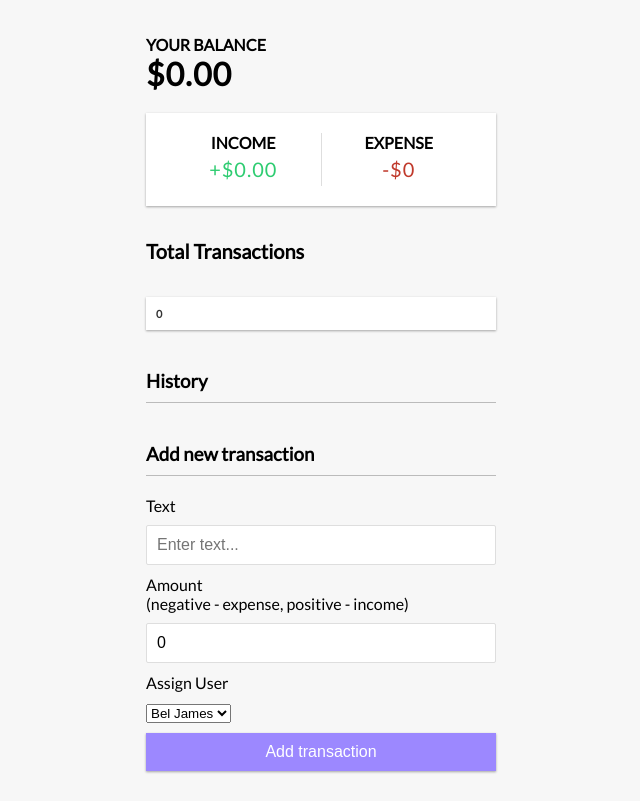
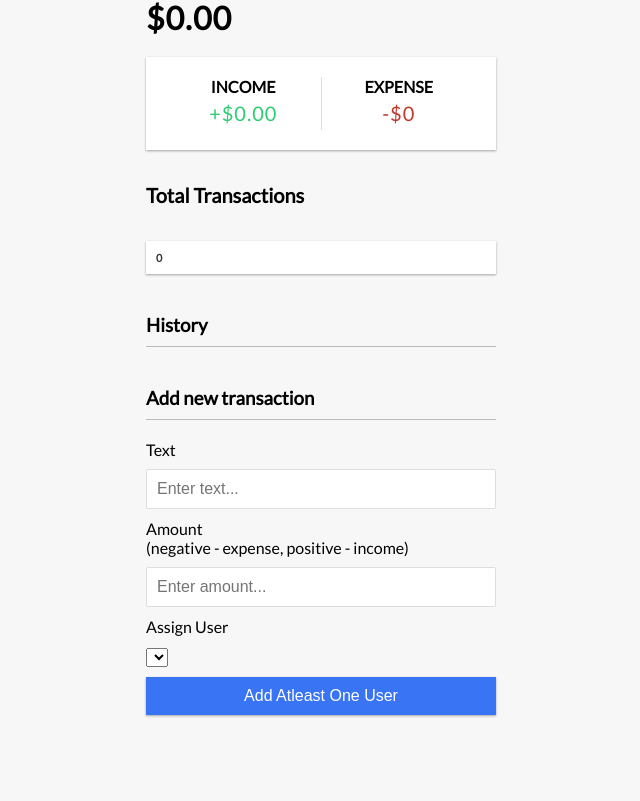
Before and after one commit to danarkun/learning-react-expenses, a React (Create React App) app: page /ExpenseTracker in a window 1280 px wide. Shown: the part 303-1104 px from the top of the page, without its empty margins (369-1009 px from the left). After the commit the page ends 1048 px from the top, so only its background shows below. Built offline with nearby package versions, Linux system fonts and the light colour scheme; the HTML template or start-up script is replaced by a standard one.

Commit message:
Add files via upload

```diff
--- a/src/App.css
+++ b/src/App.css
@@ -107,7 +107,7 @@ input[type=text]:focus {
 
 .btn {
   cursor: pointer;
-  background-color: #9c88ff;
+  background-color: #3974f5;
   box-shadow: var(--box-shadow);
   color: #fff;
   border: 0;
--- a/src/components/AddTransaction.js
+++ b/src/components/AddTransaction.js
@@ -11,11 +11,16 @@ export const AddTransaction = () => {
     const { userList } = useContext(GlobalContext);
 
     const [text, setText] = useState('');
-    const [amount, setAmount] = useState(0);
+    const [amount, setAmount] = useState('');
     // Default user to first one if there are any
     const [user, setUser] = useState(() => {
-        const { id } = userList[0];
-        return id
+        if (userList.length === 0)
+            return ""
+        else {
+            const { id } = userList[0];
+            return id
+
+        }
     });
 
     const onSubmit = e => {
@@ -28,7 +33,9 @@ export const AddTransaction = () => {
             user
         }
 
-        addTransaction(newTransaction);
+        addTransaction(newTransaction).then(() => {
+            document.getElementById("transForm").reset();
+        })
     }
 
     function generateID() {
@@ -38,23 +45,23 @@ export const AddTransaction = () => {
     return (
         <>
             <h3>Add new transaction</h3>
-            <form onSubmit={onSubmit}>
+            <form id="transForm" onSubmit={onSubmit}>
                 <div className="form-control">
                     <label htmlFor="text">Text</label>
-                    <input type="text" value={text} onChange={e => setText(e.target.value)} placeholder="Enter text..." />
+                    <input type="text" value={text} onChange={e => setText(e.target.value)} placeholder="Enter text..." required />
                 </div>
                 <div className="form-control">
                     <label htmlFor="amount"
                     >Amount <br />(negative - expense, positive - income)</label>
-                    <input type="number" value={amount} onChange={e => setAmount(e.target.value)} placeholder="Enter amount..." />
+                    <input type="number" value={amount} onChange={e => setAmount(e.target.value)} placeholder="Enter amount..." required/>
                 </div>
                 <div className="formcontrol">
                     <label htmlFor="user">Assign User</label><br />
-                    <select id="user" name="user" value={user} onChange={e => setUser(e.target.value)}>
+                    <select id="user" name="user" value={user} onChange={e => setUser(e.target.value)} required>
                         {userList.map(user => (<User key={user.id} user={user} />))}
                     </select>
                 </div>
-                <button className="btn">Add transaction</button>
+                <input type="submit" id="subButton" className="btn" value={userList.length === 0 ? "Add Atleast One User" : "Add transaction"}></input>
             </form>
         </>
     )
--- a/src/components/AddUser.js
+++ b/src/components/AddUser.js
@@ -32,10 +32,10 @@ export const AddUser = ( {history} ) => {
             <h1>ADD USER</h1>
             <form onSubmit={onSubmit}>
                 <label htmlFor="fname">First Name</label>
-                <input type="text" id="fname" class="textInput" name="firstname" placeholder="Your name.." value={fname} onChange= {e => setFname(e.target.value)}></input>
+                <input type="text" id="fname" className="textInput" name="firstname" placeholder="Your name.." value={fname} onChange= {e => setFname(e.target.value)} required></input>
 
                 <label htmlFor="lname">Last Name</label>
-                <input type="text" id="lname" class="textInput" name="lastname" placeholder="Your last name.." value={lname} onChange={e => setLname(e.target.value)}></input>
+                <input type="text" id="lname" className="textInput" name="lastname" placeholder="Your last name.." value={lname} onChange={e => setLname(e.target.value)} required></input>
 
                 <label htmlFor="country">Country</label>
                 <select id="country" name="country" value={country} onChange={e => setCountry(e.target.value)}>
--- a/src/components/Transaction.js
+++ b/src/components/Transaction.js
@@ -9,11 +9,11 @@ export const Transaction = ({ transaction }) => {
     const { userList } = useContext(GlobalContext);
 
     // Get the first name of the user object with ID that matches the user id for this transaction
-    const { fname } = userList.find(x => x.id == transaction.user);
+    const { fname } = userList.find(x => x.id === transaction.user);
 
     return (
         <li className={transaction.amount > 0 ? "plus" : "minus"}>
-            {transaction.text} {fname} <span>{transaction.amount > 0 ? "+" : "-"}${Math.abs(transaction.amount)}</span><button className="delete-btn" onClick={() => deleteTransaction(transaction.id)}>x</button>
+            {transaction.text} ({fname}) <span>{transaction.amount > 0 ? "+" : "-"}${Math.abs(transaction.amount)}</span><button className="delete-btn" onClick={() => deleteTransaction(transaction.id)}>x</button>
         </li>
     )
 }
--- a/src/components/User.js
+++ b/src/components/User.js
@@ -1,12 +1,7 @@
 import React from 'react'
 
 export const User = ( {user} ) => {
-    // Get reference to deletetransaction function from global state
-    // const { deleteUser } = useContext(GlobalContext);
     return (
-        // <li>
-        //     {user.fname} {user.lname} ({user.country})
-        // </li>
         <option value={user.id}>{user.fname} {user.lname}</option>
     )
 }
--- a/src/context/AppReducer.js
+++ b/src/context/AppReducer.js
@@ -11,7 +11,7 @@ export default (state, action) => {
             return {
                 // Send current state
                 ...newState,
-                // Set transactions[] value to all transactions apart from the one that's been deleted
+                // Set transactions[] value to all transactions apart from the one that's being deleted
                 transactions: newState.transactions.filter(transaction => transaction.id !== action.payload),
                 totalTransactions: newState.totalTransactions - 1
             }
--- a/src/context/GlobalState.js
+++ b/src/context/GlobalState.js
@@ -5,18 +5,19 @@ import AppReducer from './AppReducer';
 const initialState = {
     transactions: [],
     totalTransactions: 0,
-    userList: [{
-        id: "1",
-        lname: "James",
-        fname: "Bel",
-        country: "Australia"
-    },
-    {
-        id: "2",
-        lname: "Arkun",
-        fname: "Dan",
-        country: "Australia"
-    }
+    userList: [
+        // {
+        //     id: "1",
+        //     lname: "James",
+        //     fname: "Bel",
+        //     country: "Australia"
+        // },
+        // {
+        //     id: "2",
+        //     lname: "Arkun",
+        //     fname: "Dan",
+        //     country: "Australia"
+        // }
     ]
 }
 
@@ -35,7 +36,7 @@ export const GlobalProvider = ({ children }) => {
 
     // Actions that make calls to reducer
 
-    // Dispatches a object to reducer with the type of object (DELETE_TRANSACTION) with the transactions id
+    // Dispatches an object to reducer with the type of object (DELETE_TRANSACTION) with the transactions id
     function deleteTransaction(id) {
         dispatch({
             type: 'DELETE_TRANSACTION',
@@ -44,10 +45,12 @@ export const GlobalProvider = ({ children }) => {
     }
 
     function addTransaction(transaction) {
-        dispatch({
-            type: 'ADD_TRANSACTION',
-            payload: transaction
-        });
+        return Promise.resolve(
+            dispatch({
+                type: 'ADD_TRANSACTION',
+                payload: transaction
+            })
+        );
     }
 
     function addUser(user) {
```
